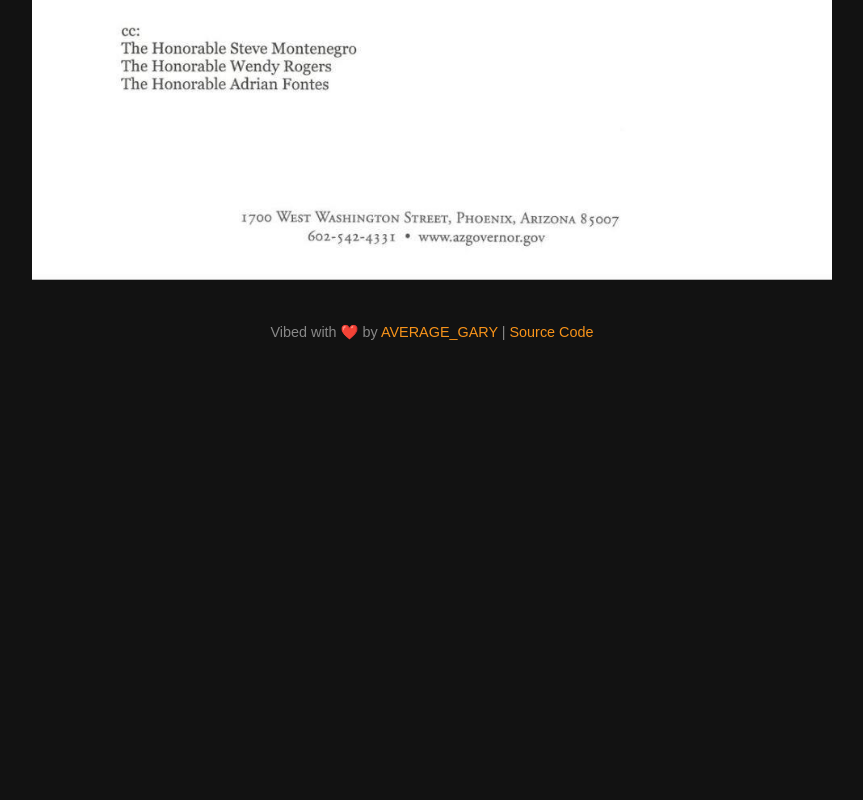
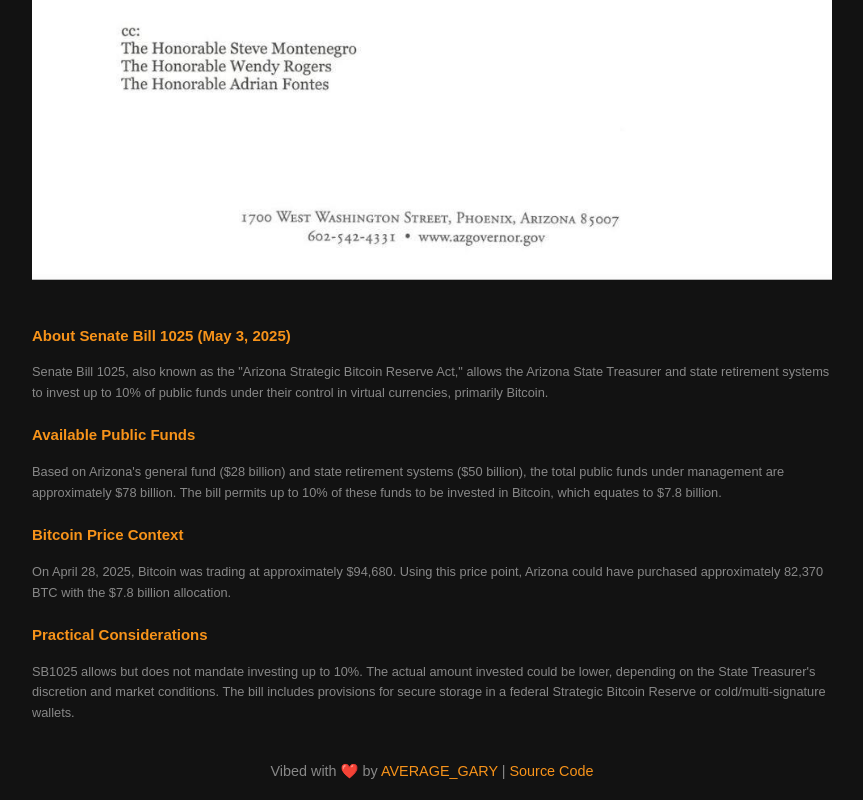
Before and after one commit to EthnTuttle/ifazboughtbtc, a plain HTML site: page index.html in a window 1280 px wide. Shown: the part 1117-1917 px from the top of the page, without its empty margins (208-1071 px from the left). Before the commit the page ends 1478 px from the top, so only its background shows below. Drawn offline with Linux system fonts and the light colour scheme; no server answers.

Commit message:
Enhance index.html: Add footnote section detailing Senate Bill 1025, update Bitcoin amount and missed value calculations for improved accuracy and context.

```diff
--- a/index.html
+++ b/index.html
@@ -88,6 +88,24 @@
             text-decoration: underline;
         }
 
+        .footnote {
+            margin-top: 40px;
+            font-size: 0.8em;
+            color: #888;
+            text-align: left;
+            max-width: 800px;
+            line-height: 1.6;
+        }
+
+        .footnote h3 {
+            color: #f7931a;
+            margin-top: 20px;
+        }
+
+        .footnote p {
+            margin: 10px 0;
+        }
+
         @keyframes priceChange {
             0% { transform: scale(1); }
             50% { transform: scale(1.1); }
@@ -101,12 +119,25 @@
         <h1 class="title">HFSP Arizona</h1>
         <div class="text">
             If Arizona Gov had bought bitcoin instead of vetoing SB1025 from 2025 session, they would have <span
-                class="bitcoin-amount" id="bitcoinAmount">30,973.95</span> bitcoin (valued at ~$3b on May 3, 2025, when they could have bought at ~$<span id="missedPrice">0</span> per Bitcoin) which
+                class="bitcoin-amount" id="bitcoinAmount">82,370</span> bitcoin (valued at ~$7.8b on April 28, 2025, when they could have bought at ~$<span id="missedPrice">0</span> per Bitcoin) which
             is now worth <span class="dollar-amount" id="currentValue">$0</span>.
         </div>
         <div class="price" id="priceUpdate"></div>
         <div class="api-sources" id="apiSources"></div>
         <img src="veto.jpeg" alt="Veto Image">
+        <div class="footnote">
+            <h3>About Senate Bill 1025 (May 3, 2025)</h3>
+            <p>Senate Bill 1025, also known as the "Arizona Strategic Bitcoin Reserve Act," allows the Arizona State Treasurer and state retirement systems to invest up to 10% of public funds under their control in virtual currencies, primarily Bitcoin.</p>
+
+            <h3>Available Public Funds</h3>
+            <p>Based on Arizona's general fund ($28 billion) and state retirement systems ($50 billion), the total public funds under management are approximately $78 billion. The bill permits up to 10% of these funds to be invested in Bitcoin, which equates to $7.8 billion.</p>
+
+            <h3>Bitcoin Price Context</h3>
+            <p>On April 28, 2025, Bitcoin was trading at approximately $94,680. Using this price point, Arizona could have purchased approximately 82,370 BTC with the $7.8 billion allocation.</p>
+
+            <h3>Practical Considerations</h3>
+            <p>SB1025 allows but does not mandate investing up to 10%. The actual amount invested could be lower, depending on the State Treasurer's discretion and market conditions. The bill includes provisions for secure storage in a federal Strategic Bitcoin Reserve or cold/multi-signature wallets.</p>
+        </div>
         <div class="attribution">
             Vibed with <span style="color: #f7931a">❤️</span> by <a href="https://primal.net/gary" target="_blank">AVERAGE_GARY</a> |
             <a href="https://github.com/EthnTuttle/ifazboughtbtc" target="_blank">Source Code</a>
@@ -171,7 +202,7 @@
                 const bitcoinPrice = prices.reduce((a, b) => a + b, 0) / prices.length;
                 const bitcoinAmount = parseFloat(document.getElementById('bitcoinAmount').textContent.replace(/,/g, ''));
                 const currentValue = bitcoinAmount * bitcoinPrice;
-                const missedValue = 3000000000; // $3 billion
+                const missedValue = 7800000000; // $7.8 billion
                 const missedBitcoinPrice = missedValue / bitcoinAmount;
 
                 // Add animation class if price changed
```
